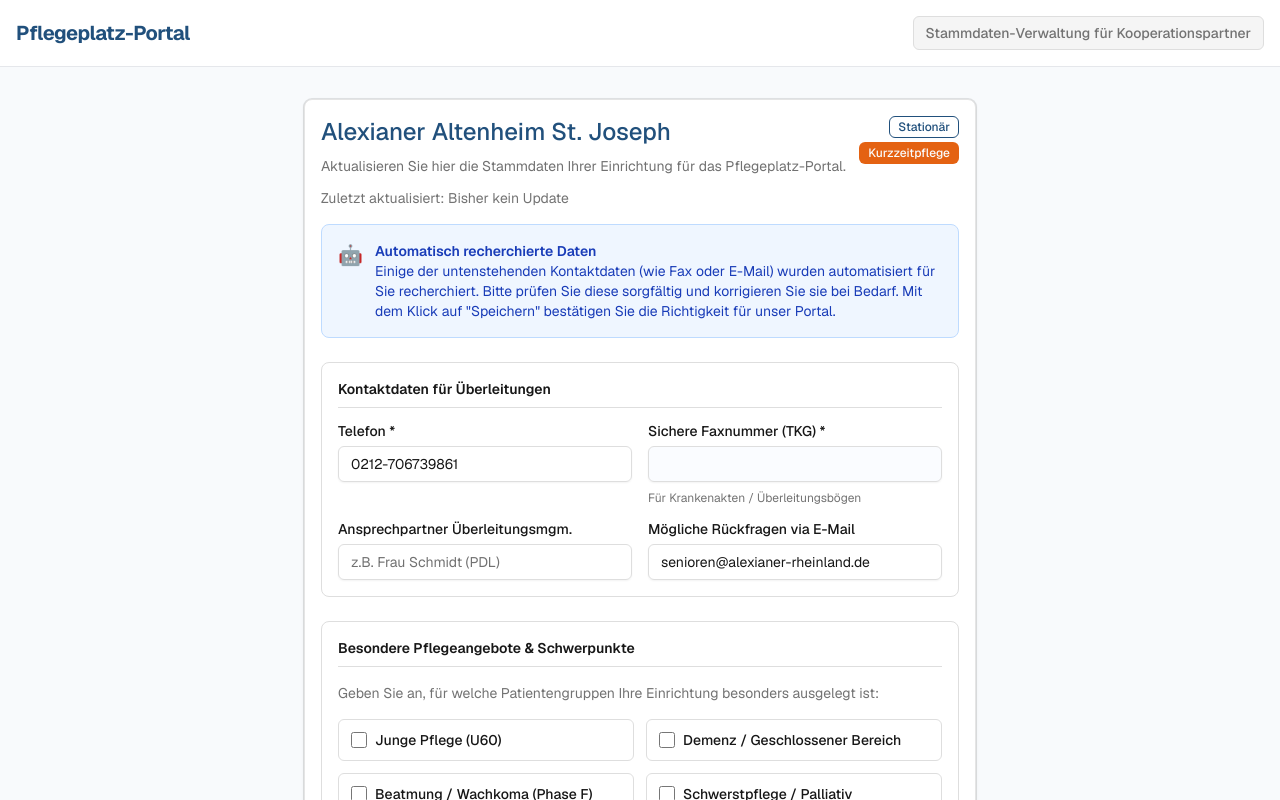
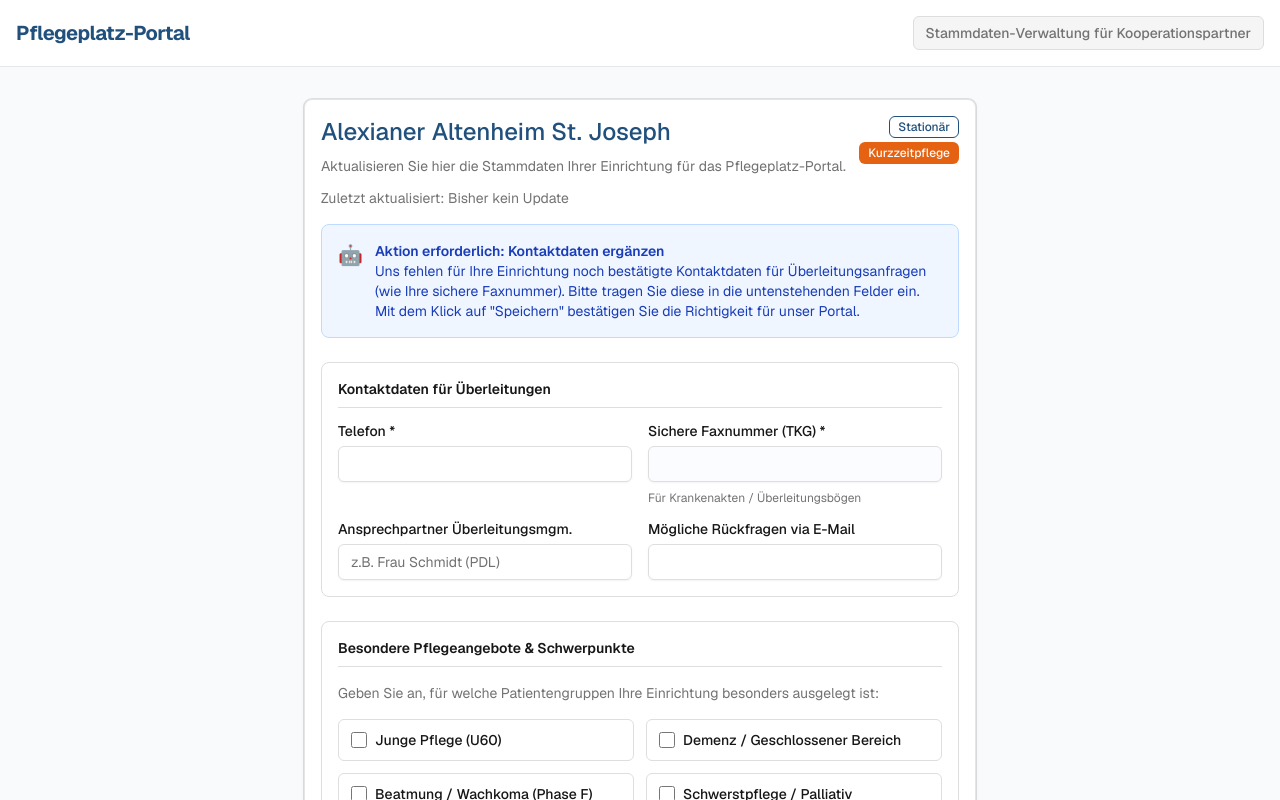
Before and after one commit to CarSten-tech/pflegeheim_db, a Next.js app: page /edit/0316ee27-31a4-4e02-a03a-36ebffdf2979 in a window 1280 px wide. Shown: the top 800 px of the page. Built offline with nearby package versions, Linux system fonts and the light colour scheme.

Commit message:
feat(edit): clear AI-generated data from form to require manual entry

```diff
--- a/src/app/edit/[token]/page.tsx
+++ b/src/app/edit/[token]/page.tsx
@@ -23,6 +23,13 @@
         if (facility.error) {
           toast.error(facility.error);
         } else {
+          // If data was AI checked but NOT verified, clear the fields so the user sees them as empty
+          if (facility.ai_checked) {
+            if (!facility.fax_verified_at) facility.fax = '';
+            if (!facility.email_verified_at) facility.email = '';
+            // We also clear phone if we cleared fax/email, as AI might have hallucinated it too
+            if (!facility.fax_verified_at && !facility.email_verified_at) facility.phone = '';
+          }
           setData(facility);
         }
         setLoading(false);
@@ -152,10 +159,10 @@
             <div className="bg-blue-50 border border-blue-200 rounded-lg p-4 flex gap-3 text-blue-800">
               <span className="text-xl">🤖</span>
               <div className="text-sm">
-                <p className="font-semibold">Automatisch recherchierte Daten</p>
+                <p className="font-semibold">Aktion erforderlich: Kontaktdaten ergänzen</p>
                 <p>
-                  Einige der untenstehenden Kontaktdaten (wie Fax oder E-Mail) wurden automatisiert für Sie recherchiert.
-                  Bitte prüfen Sie diese sorgfältig und korrigieren Sie sie bei Bedarf.
+                  Uns fehlen für Ihre Einrichtung noch bestätigte Kontaktdaten für Überleitungsanfragen (wie Ihre sichere Faxnummer).
+                  Bitte tragen Sie diese in die untenstehenden Felder ein.
                   Mit dem Klick auf "Speichern" bestätigen Sie die Richtigkeit für unser Portal.
                 </p>
               </div>
```
